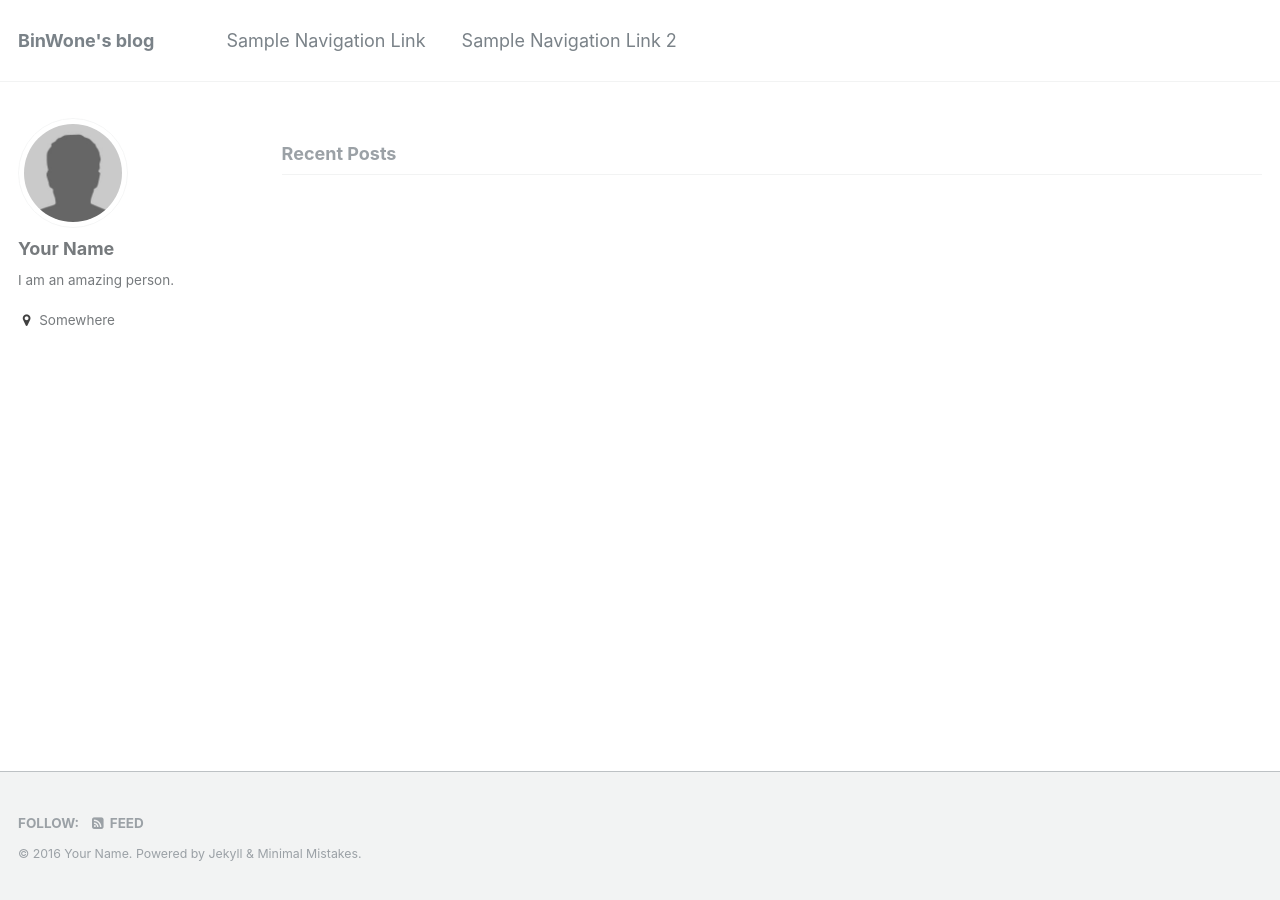
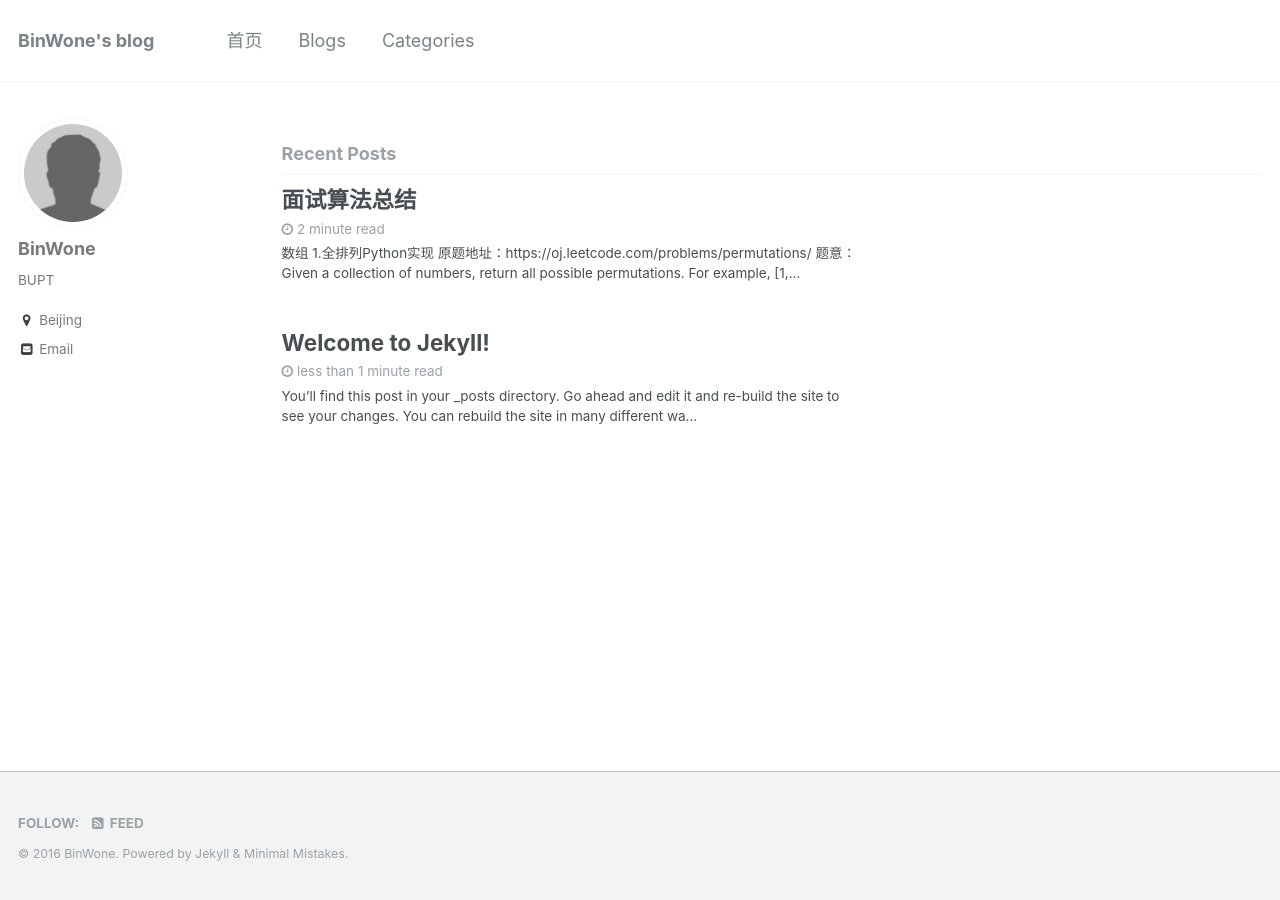
Before and after one commit to BinWone/binwone.github.io, a Jekyll site: the page built from index.html, in a window 1280 px wide. Built offline with Jekyll 4.4.1, drawn with Linux system fonts in a browser that asks for light colours; the list of posts is cut into pages by our own code.

Commit message:
modified _config

```diff
--- a/_config.yml
+++ b/_config.yml
@@ -9,13 +9,13 @@
 locale                   : "en"
 title                    : "BinWone's blog"
 title_separator          : "-"
-name                     : "Your Name"
-description              : "An amazing website."
-url                      : # the base hostname & protocol for your site e.g. "https://mmistakes.github.io"
+name                     : "BinWone"
+description              : "记录，学习，总结。"
+url                      : "https://binwone.github.io" # the base hostname & protocol for your site e.g. "https://mmistakes.github.io"
 baseurl                  : # the subpath of your site, e.g. "/blog"
-repository               : # GitHub username/repo-name e.g. "mmistakes/minimal-mistakes"
+repository               : "BinWone/binwone.github.io" # GitHub username/repo-name e.g. "mmistakes/minimal-mistakes"
 teaser                   : # filename of teaser fallback teaser image placed in /images/, .e.g. "500x300.png"
-# breadcrumbs            : false # true, false (default)
+breadcrumbs            : true # true, false (default)
 words_per_minute         : 200
 comments:
   provider               : # false (default), "disqus", "discourse", "facebook", "google-plus", "staticman", "custom"
@@ -77,11 +77,11 @@ analytics:
 
 # Site Author
 author:
-  name             : "Your Name"
+  name             : "BinWone"
   avatar           : "bio-photo.jpg"
-  bio              : "I am an amazing person."
-  location         : "Somewhere"
-  email            :
+  bio              : "BUPT"
+  location         : "Beijing"
+  email            : "binwone@gmail.com"
   uri              :
   bitbucket        :
   codepen          :
@@ -227,3 +227,17 @@ compress_html:
   clippings: all
   ignore:
     envs: development
+
+
+defaults:
+  # _posts
+  - scope:
+      path: ""
+      type: posts
+    values:
+      layout: single
+      author_profile: true
+      read_time: true
+      comments: true
+      share: true
+      related: true
--- a/_data/navigation.yml
+++ b/_data/navigation.yml
@@ -1,7 +1,10 @@
 # main links links
 main:
-  - title: "Sample Navigation Link"
-    url: https://mmistakes.github.io/minimal-mistakes/docs/navigation/
+  - title: "首页"
+    url: /
 
-  - title: "Sample Navigation Link 2"
-    url: /
+  - title: "Blogs"
+    url: /blogs/
+
+  - title: "Categories"
+    url: /categories/
--- /dev/null
+++ b/_posts/2016-09-12-welcome-to-jekyll.markdown
@@ -0,0 +1,25 @@
+---
+layout: post
+title:  "Welcome to Jekyll!"
+date:   2016-09-12 10:04:56 +0800
+categories: jekyll update
+---
+You’ll find this post in your `_posts` directory. Go ahead and edit it and re-build the site to see your changes. You can rebuild the site in many different ways, but the most common way is to run `jekyll serve`, which launches a web server and auto-regenerates your site when a file is updated.
+
+To add new posts, simply add a file in the `_posts` directory that follows the convention `YYYY-MM-DD-name-of-post.ext` and includes the necessary front matter. Take a look at the source for this post to get an idea about how it works.
+
+Jekyll also offers powerful support for code snippets:
+
+{% highlight ruby %}
+def print_hi(name)
+  puts "Hi, #{name}"
+end
+print_hi('Tom')
+#=> prints 'Hi, Tom' to STDOUT.
+{% endhighlight %}
+
+Check out the [Jekyll docs][jekyll-docs] for more info on how to get the most out of Jekyll. File all bugs/feature requests at [Jekyll’s GitHub repo][jekyll-gh]. If you have questions, you can ask them on [Jekyll Talk][jekyll-talk].
+
+[jekyll-docs]: http://jekyllrb.com/docs/home
+[jekyll-gh]:   https://github.com/jekyll/jekyll
+[jekyll-talk]: https://talk.jekyllrb.com/
```
Also changed, not shown: _posts/2016-09-12-面试算法总结.markdown (added, +265 -0 lines), 5 other files.
